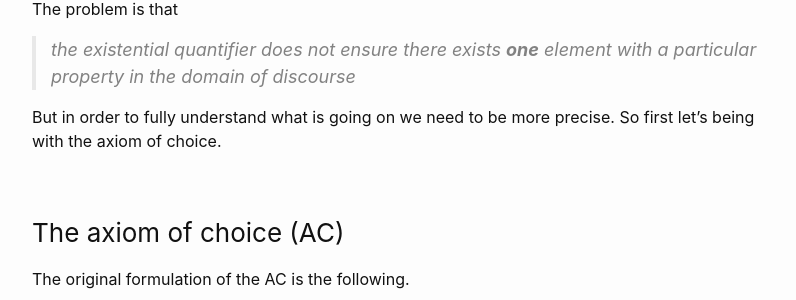
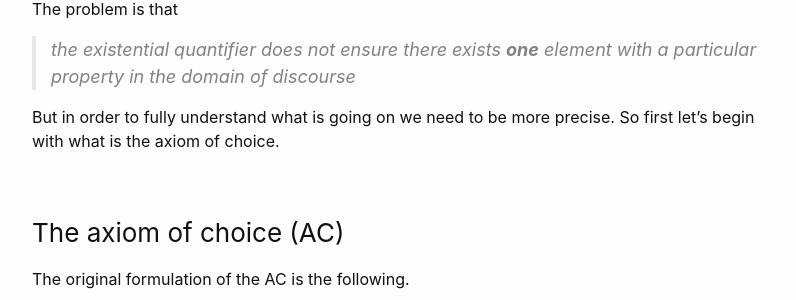
Before and after one commit to mpaviotti/mpaviotti.github.com, a Jekyll site: the page built from _posts/2022-11-22-axiom-of-choice.markdown, in a window 1280 px wide and 900 px high, scrolled down 342 px. Shown: the part 153-453 px from the top of the window, without its empty margins (238-1034 px from the left). Built offline with Jekyll 4.4.1, drawn with Linux system fonts in a browser that asks for light colours; formulas are drawn with MathJax 3.

Commit message:
modified date

```diff
--- a/_posts/2022-11-22-axiom-of-choice.markdown
+++ b/_posts/2022-11-22-axiom-of-choice.markdown
@@ -17,7 +17,7 @@ The problem is that
 > the existential quantifier does not ensure there exists **one** element with a particular property in the domain of discourse
 
 But in order to fully understand what is going on we need to be more precise.
-So first let's being with the axiom of choice.
+So first let's begin with what is the axiom of choice.
 
 ### The axiom of choice (AC)
 The original formulation of the AC is the following.
```
